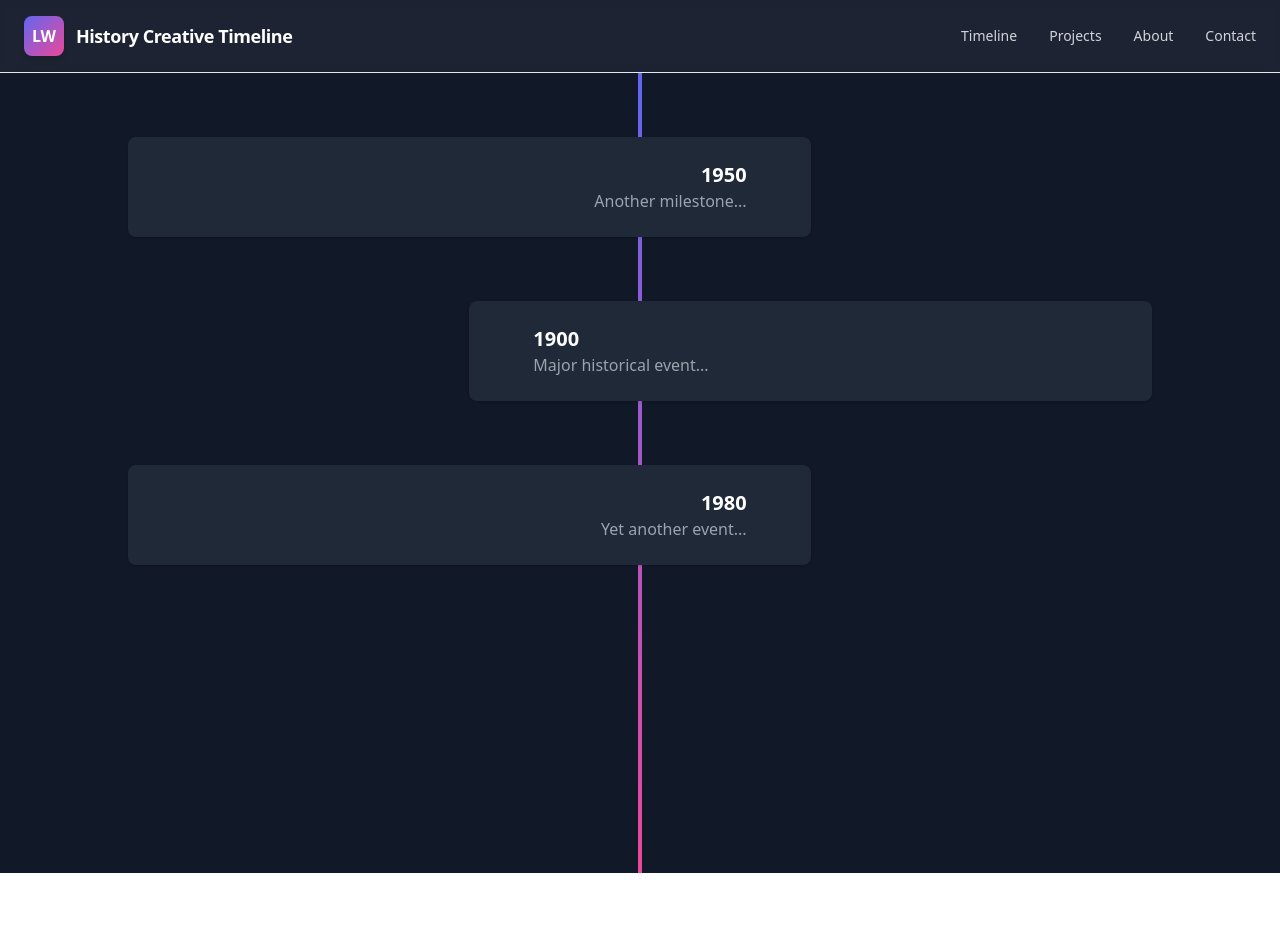
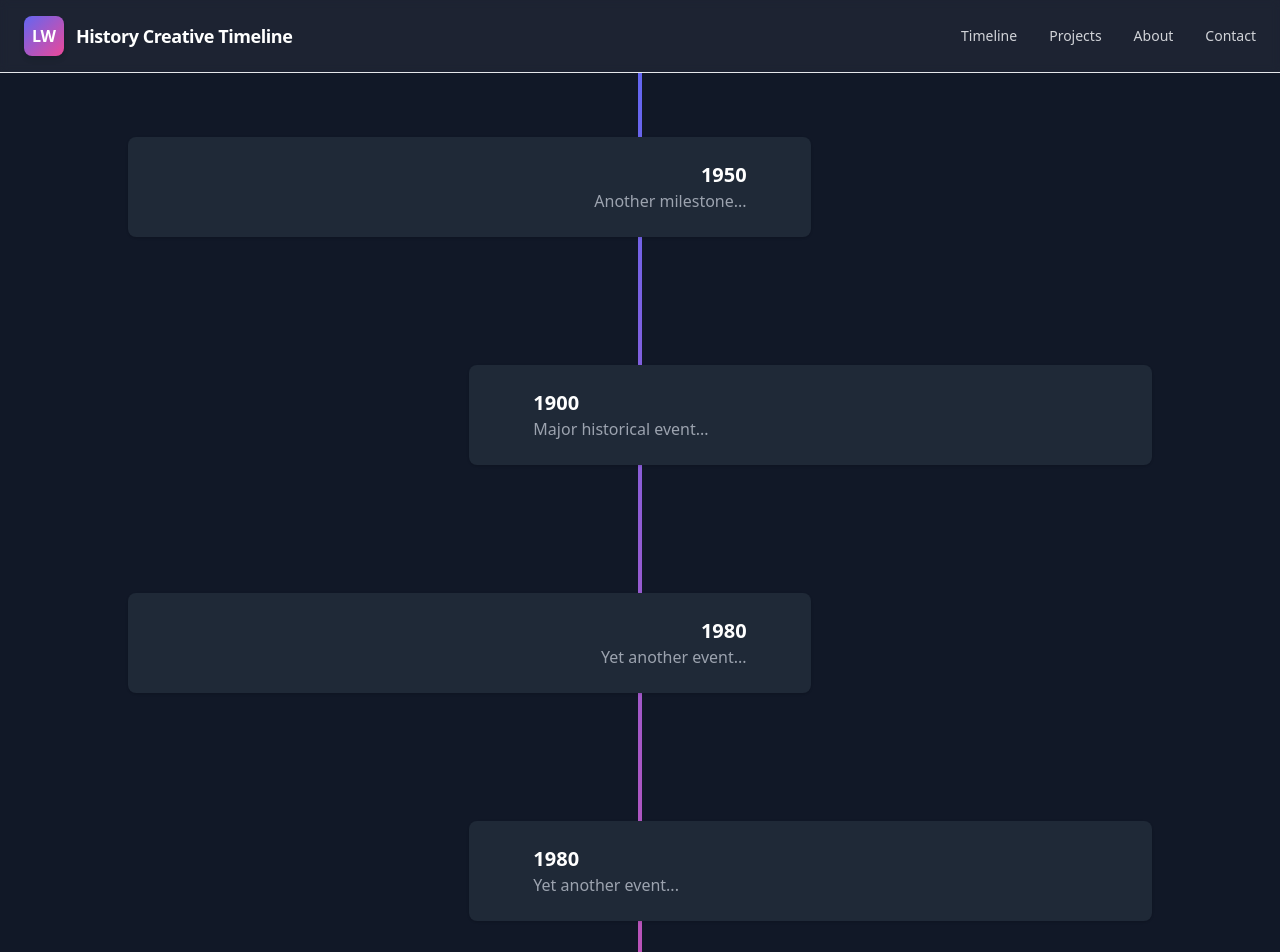
Before and after one commit to LoganWin/history-creative-timeline, a React (Vite) app: page /timeline in a window 1280 px wide. Shown: the top 952 px of the page. Before the commit the page ends 873 px from the top, so only its background shows below. Built offline with nearby package versions, Linux system fonts and the light colour scheme.

Commit message:
fixed timeline spacing

```diff
--- a/src/pages/Timeline.tsx
+++ b/src/pages/Timeline.tsx
@@ -1,6 +1,9 @@
 const events = [
   { year: "1950", description: "Another milestone..." },
   { year: "1900", description: "Major historical event..." },
+  { year: "1980", description: "Yet another event..." },
+  { year: "1980", description: "Yet another event..." },
+  { year: "1980", description: "Yet another event..." },
   { year: "1980", description: "Yet another event..." },
   // Add more events as needed
 ];
@@ -12,7 +15,7 @@ export default function Timeline() {
       <div className="absolute left-1/2 top-0 transform -translate-x-1/2 h-full w-1 bg-gradient-to-b from-indigo-500 to-pink-500 z-0"></div>
 
       {/* Timeline items */}
-      <div className="space-y-16 relative z-10">
+      <div className="space-y-32 relative z-10">
         {events.map((event, idx) => {
           const isLeft = idx % 2 === 0;
           return (
```
